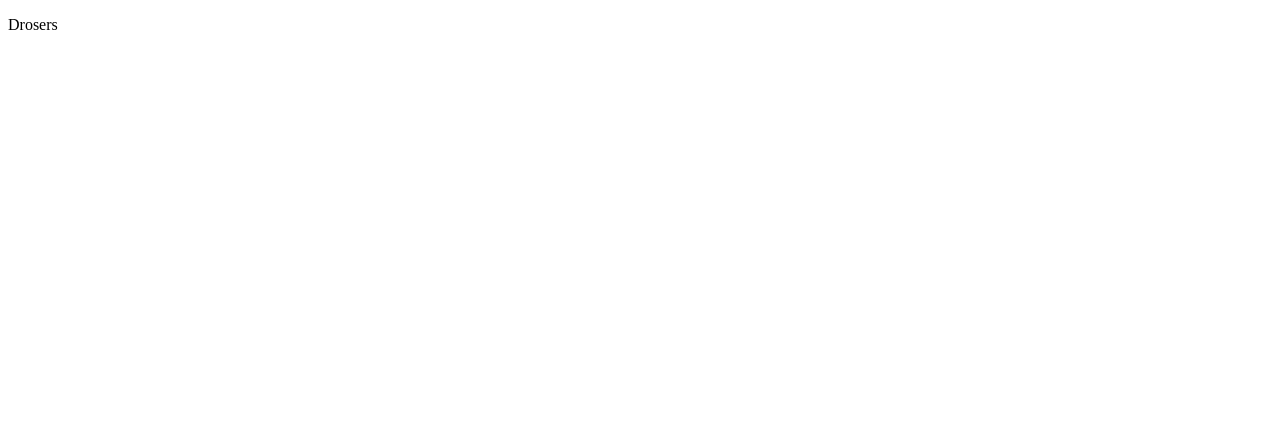
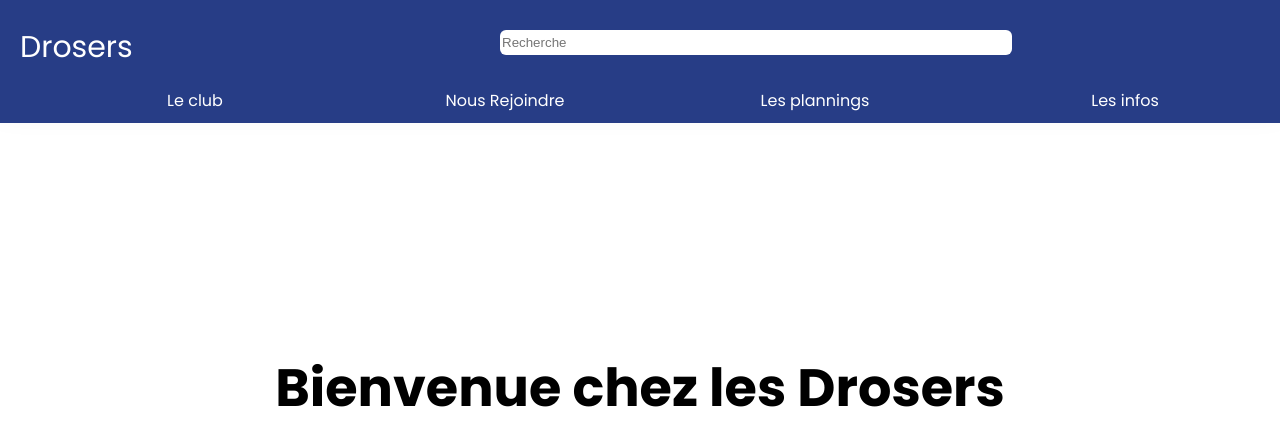
Before and after one commit to Florentin-Fallon/Drosers, a plain HTML site: page index.html in a window 1280 px wide. Drawn offline with Linux system fonts and the light colour scheme.

Commit message:
create header and landing-page

```diff
--- a/index.html
+++ b/index.html
@@ -2,14 +2,52 @@
 <html lang="en">
 <head>
     <meta charset="UTF-8">
-    <link href="style.css" rel="stylesheet" >
+    <link rel="stylesheet" href="https://use.fontawesome.com/releases/v5.8.1/css/all.css" integrity="sha384-50oBUHEmvpQ+1lW4y57PTFmhCaXp0ML5d60M1M7uH2+nqUivzIebhndOJK28anvf" crossorigin="anonymous">
+    <link href="style.css" rel="stylesheet">
+    <link rel="shortcut icon" type="image/png" href="picture/montendre.jpg">
     <title>Drosers</title>
 </head>
 <body>
     <div class="header">
-        <div class="title">
-            <p>Drosers</p>
-        </div>
+        <div class="background"></div>
+        <a href="#">
+            <p class="title">Drosers</p>
+        </a>
+        <form>
+            <input class="search-bar" type="search" placeholder="Recherche">
+        </form>
+
+        <nav>
+            <ul>
+                <li class="deroulent">Le club
+                <ul class="sous">
+                    <li><a href="#"><i class="fas fa-camera"></i> Les photos</a></li>
+                    <li><a href="#"><i class="fas fa-star"></i> Les coachs</a></li>
+                    <li><a href="#"><i class="fas fa-newspaper"></i> La presse</a></li>
+                </ul>
+                </li>
+                <li class="deroulent">Nous Rejoindre
+                    <ul class="sous">
+                        <li><a href="#"><i class="fas fa-book-open"></i> Se licencier</a></li>
+                    </ul>
+                </li>
+                <li class="deroulent">Les plannings
+                <ul class="sous">
+                    <li><a href="#"><i class="fas fa-list"></i> Plannings</a></li>
+                </ul>
+                </li>
+                <li class="deroulent"> Les infos
+                    <ul class="sous">
+                        <li><a href="#"><i class="fas fa-arrow-right"></i> Le gant</a></li>
+                        <li><a href="#"><i class="fas fa-arrow-right"></i> La batte</a></li>
+                        <li><a href="#"><i class="fas fa-shoe-prints"></i> Le coin de l'occase</a></li>
+                    </ul>
+                </li>
+            </ul>
+        </nav>
     </div>
+<div class="landing-page">
+    <h2>Bienvenue chez les Drosers </h2>
+</div>
 </body>
 </html>
--- a/style.css
+++ b/style.css
@@ -0,0 +1,135 @@
+@import url('https://fonts.googleapis.com/css2?family=Poppins:ital,wght@0,100;0,200;0,300;0,400;0,500;0,600;0,700;0,800;0,900;1,100;1,200;1,300;1,400;1,500;1,600;1,700;1,800;1,900&display=swap');
+
+html {
+    scroll-behavior: smooth;
+}
+
+body {
+    background-color: white;
+    font-family: Poppins, sans-serif;
+}
+
+/* Header */
+
+.header {
+    position: fixed;
+    z-index: 10;
+    height: 88px;
+    left: 0px;
+    right: 0px;
+    top: 0px;
+}
+
+.background {
+    position: absolute;
+    left: 0%;
+    right: 0%;
+    top: 0%;
+    bottom: 0%;
+    background-color: rgba(39, 61, 134, 1);
+    box-shadow: 0px 4px 42px rgba(0, 0, 0, 0.25);
+}
+
+.title {
+    position: absolute;
+    color: white;
+    font-size: 30px;
+    margin-left: 20px;
+    margin-top: 25px;
+}
+
+.search-bar {
+    position: absolute;
+    width: 40%;
+    height: 25px;
+    border-radius: 6px;
+    border: none;
+    margin-left: 500px;
+    margin-top: 30px;
+}
+
+nav {
+    width: 100%;
+    margin-top: 88px;
+    background-color: rgba(39, 61, 134, 1);
+    position: sticky;
+    top: 0px;
+}
+
+nav ul {
+    list-style-type: none;
+}
+
+.deroulent {
+    color: white;
+    padding-bottom: 10px;
+}
+
+nav ul li {
+    float: left;
+    width: 25%;
+    text-align: center;
+    position: relative;
+}
+
+nav ul::after {
+    content: "";
+    display: table;
+    clear: both;
+}
+
+.sous {
+    display: none;
+    box-shadow: 0px 1px 2px #CCC;
+    background-color: white;
+    position: absolute;
+    width: 100%;
+    border-radius: 6px;
+    z-index: 1000;
+}
+
+.sous li {
+    float: none;
+    width: 100%;
+    text-align: left;
+}
+
+.sous a {
+    padding: 10px;
+    border-bottom: none;
+}
+
+.sous a:hover {
+    border-bottom: none;
+    border-radius: 5px;
+    background-color: RGBa(200, 200, 200,0.1);
+}
+
+nav a {
+    display: block;
+    text-decoration: none;
+    color: black;
+    border-bottom: 1px solid transparent;
+    padding: 10px 0px;
+}
+
+nav a:hover {
+    color: orange;
+    border-bottom: 2px solid black;
+}
+
+nav > ul li:hover .sous {
+    display: block;
+}
+/* Landing-page */
+
+.landing-page {
+    display: flex;
+    position: relative;
+    align-items: center;
+    justify-content: center;
+    height: 95vh;
+    margin-left: -10px;
+    margin-right: -10px;
+    font-size: 35px;
+}
```
Also changed, not shown: picture/montendre.jpg (added), 1 other file.
